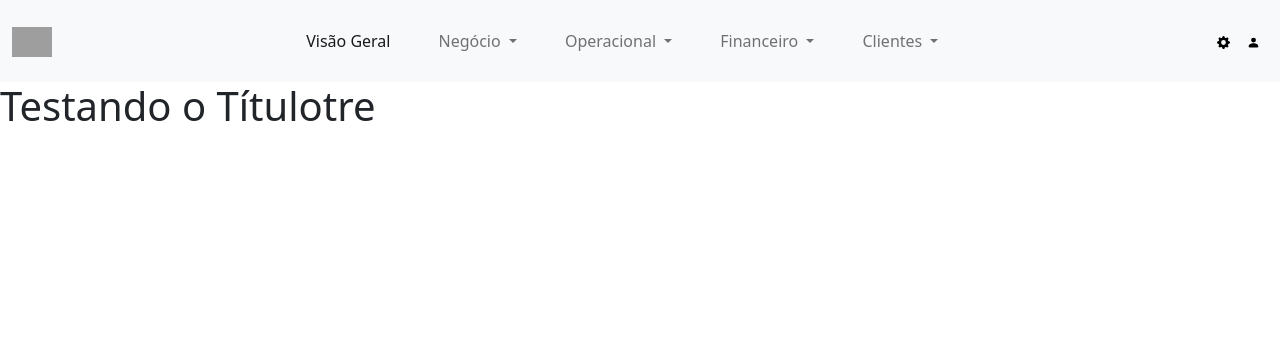
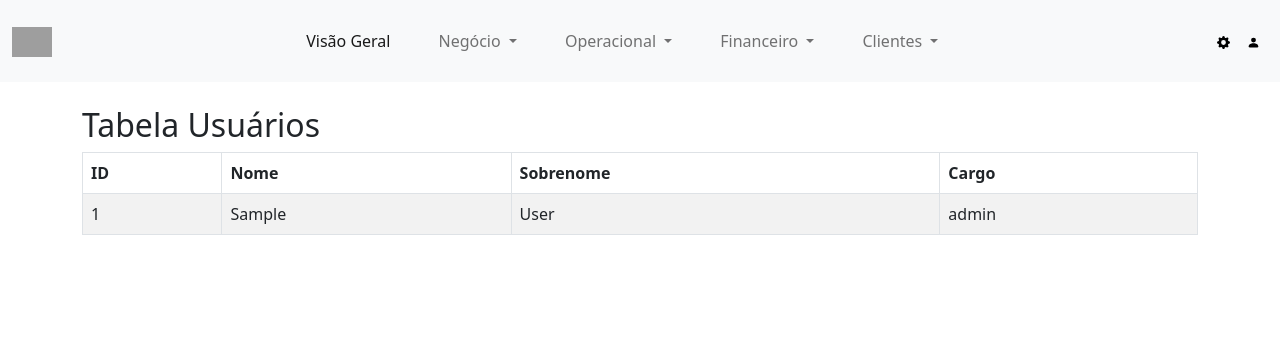
Before and after one commit to GustavoSept/IoT_Park, a Flask app: page / in a window 1280 px wide. Shown: the top 342 px of the page. Run offline with Flask 3, Linux system fonts and the light colour scheme; a database or web service that is not in the repository returns one stand-in record (values such as "Sample title"); data that the repository does not hold is empty; grey boxes are pictures that could not be loaded.

Commit message:
testing table display with backnd conn

```diff
--- a/frontend/iotPark/templates/home.html
+++ b/frontend/iotPark/templates/home.html
@@ -5,5 +5,27 @@
 {% endblock %}
 
 {% block content %}
-    <h1>Testando o Títulotre</h1>
+    <div class="container mt-4">
+        <h2>Tabela Usuários</h2>
+        <table class="table table-bordered table-striped">
+            <thead>
+                <tr>
+                    <th>ID</th>
+                    <th>Nome</th>
+                    <th>Sobrenome</th>
+                    <th>Cargo</th>
+                </tr>
+            </thead>
+            <tbody>
+                {% for user in users %}
+                <tr>
+                    <td>{{ user.id }}</td>
+                    <td>{{ user.first_name }}</td>
+                    <td>{{ user.last_name }}</td>
+                    <td>{{ user.office_level }}</td>
+                </tr>
+                {% endfor %}
+            </tbody>
+        </table>
+    </div>
 {% endblock %}
```
